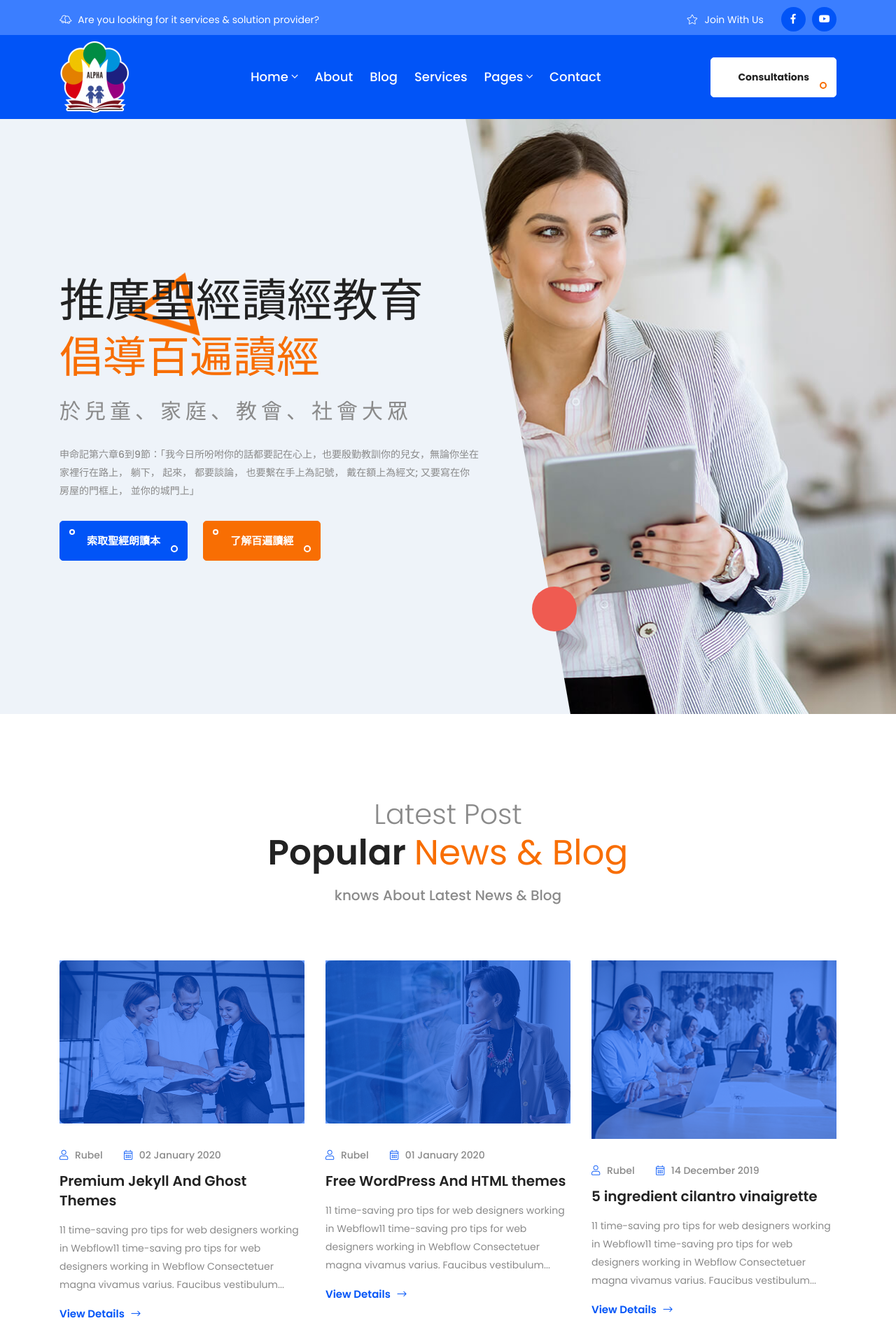
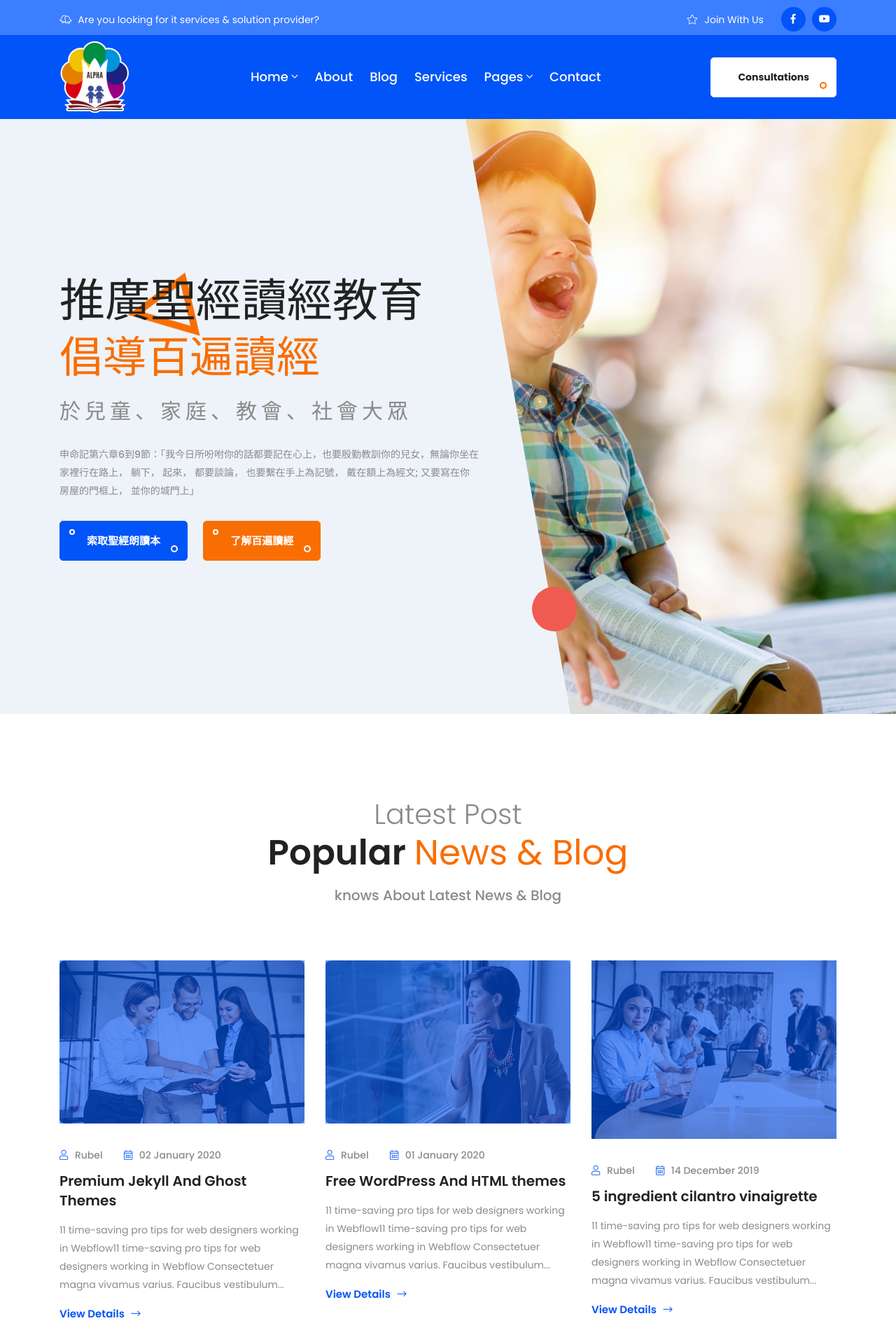
Before and after one commit to alpha6309/website, a Jekyll site: the page built from index.html, in a window 1280 px wide. Shown: the top 1920 px of the page at 70% size. Built offline with Jekyll 4.4.1, drawn with Linux system fonts in a browser that asks for light colours.

Commit message:
更改主圖片

```diff
--- a/_sass/_banner.scss
+++ b/_sass/_banner.scss
@@ -54,9 +54,9 @@
 		content: '';
 		right: 0;
 		top: 0;
-		height: 100%;
+		height: 130%;
 		width: 50%;
-		background-image: url(../images/banner-1.jpg);
+		background-image: url(../images/child-bible2.png);
 		background-size: cover;
 		background-position: right center;
 		background-repeat: no-repeat;
```
Also changed, not shown: assets/images/child-bible2.png (added).
